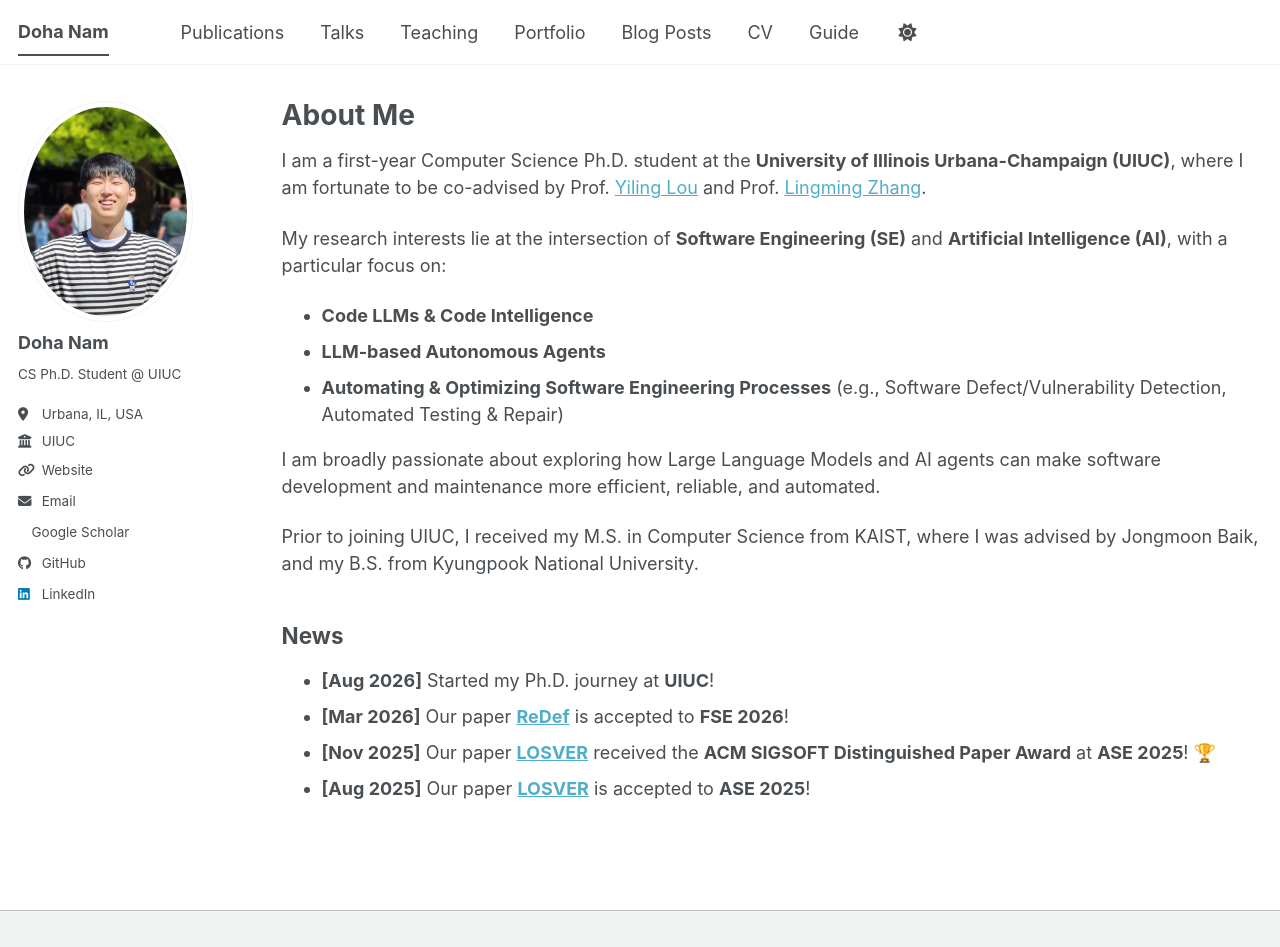
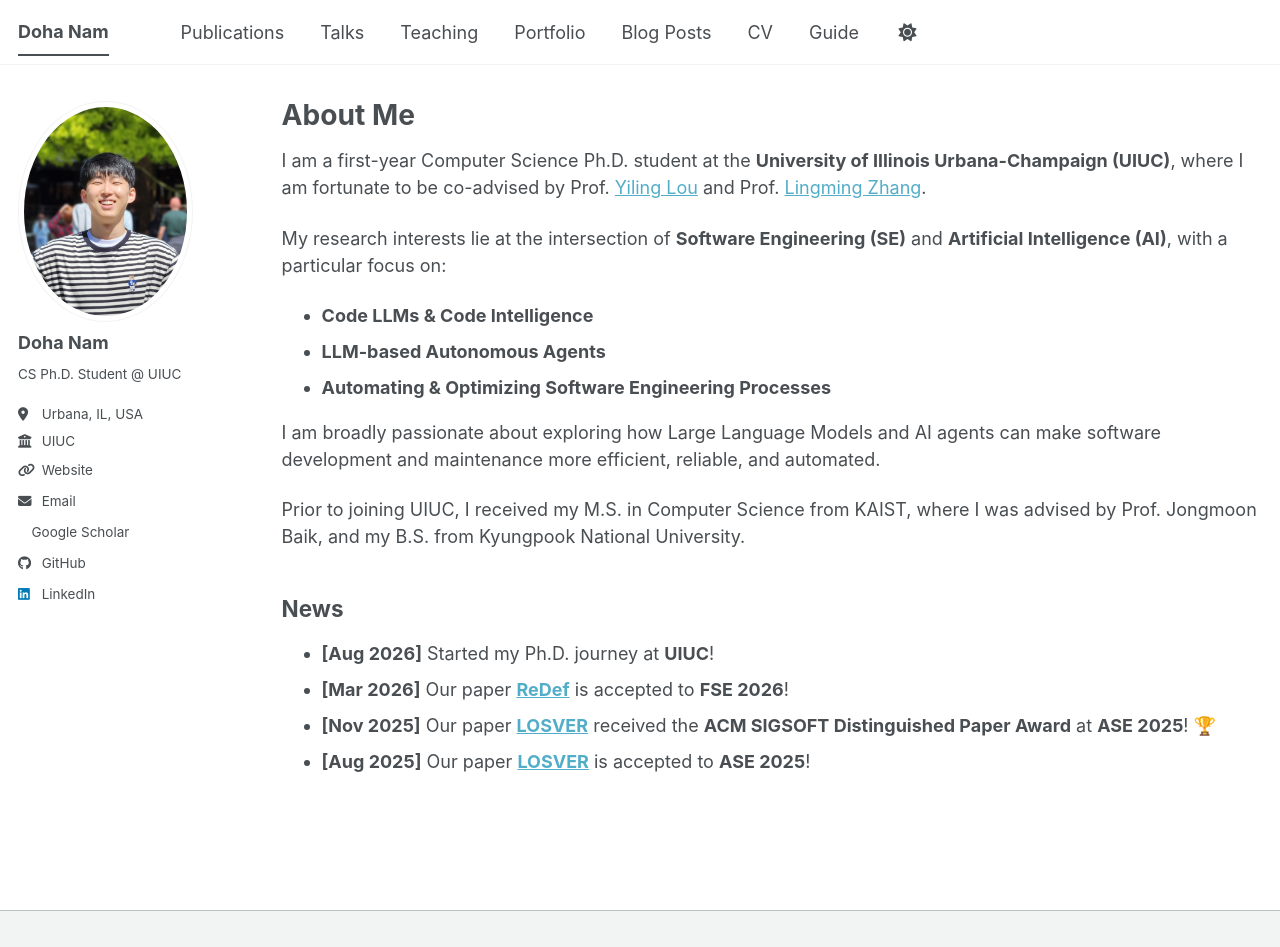
Before and after one commit to waroad/waroad.github.io, a Jekyll site: the page built from _pages/about.md, in a window 1280 px wide and 947 px high. Built offline with Jekyll 4.4.1, drawn with Linux system fonts in a browser that asks for light colours; a style sheet for code colours, icons or effects is not loaded.

Commit message:
Fix formatting and add professor title in about.md

```diff
--- a/_pages/about.md
+++ b/_pages/about.md
@@ -14,11 +14,11 @@ I am a first-year Computer Science Ph.D. student at the **University of Illinois
 My research interests lie at the intersection of **Software Engineering (SE)** and **Artificial Intelligence (AI)**, with a particular focus on:
 * **Code LLMs & Code Intelligence**
 * **LLM-based Autonomous Agents**
-* **Automating & Optimizing Software Engineering Processes** (e.g., Software Defect/Vulnerability Detection, Automated Testing & Repair)
+* **Automating & Optimizing Software Engineering Processes**
 
 I am broadly passionate about exploring how Large Language Models and AI agents can make software development and maintenance more efficient, reliable, and automated.
 
-Prior to joining UIUC, I received my M.S. in Computer Science from KAIST, where I was advised by Jongmoon Baik, and my B.S. from Kyungpook National University.
+Prior to joining UIUC, I received my M.S. in Computer Science from KAIST, where I was advised by Prof. Jongmoon Baik, and my B.S. from Kyungpook National University.
 
 ## News
 * **[Aug 2026]** Started my Ph.D. journey at **UIUC**!
```
